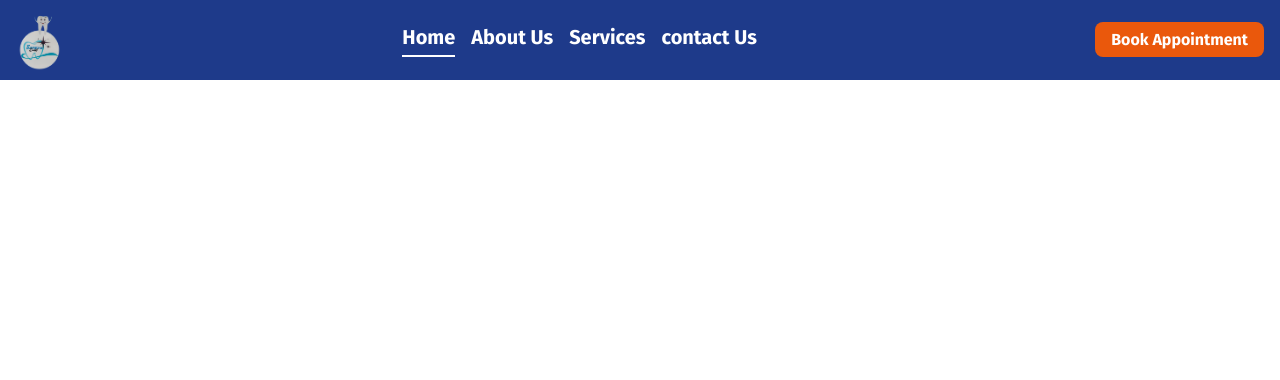
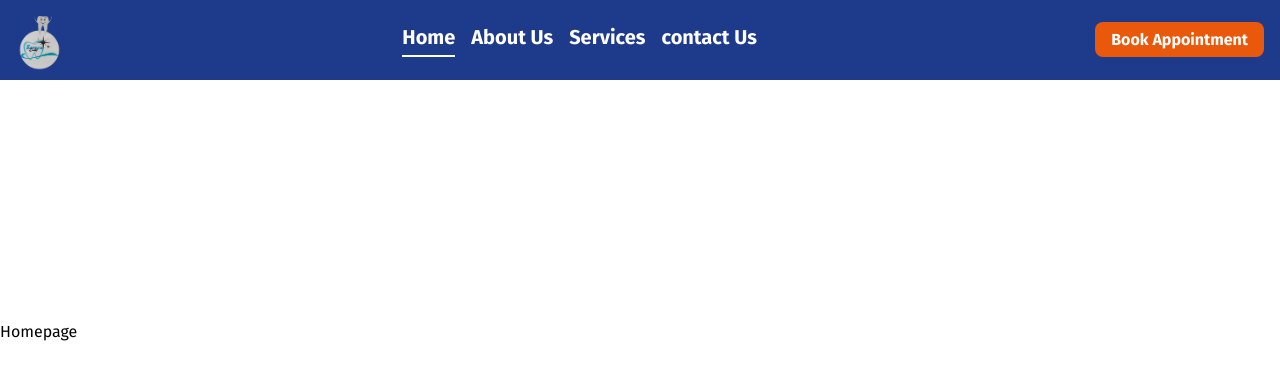
Before and after one commit to saretoduncan/sareto_dental_clinic, a React (Vite) app: page / in a window 1280 px wide. Shown: the top 380 px of the page. Built offline with nearby package versions, Linux system fonts and the light colour scheme.

Commit message:
implement router functionality

```diff
--- a/src/App.tsx
+++ b/src/App.tsx
@@ -1,4 +1,5 @@
 import NavigationBar from "./components/navbar/NavigationBar";
+import Routers from "./routers";
 
 function App() {
   return (
@@ -7,6 +8,9 @@ function App() {
         <header>
           <NavigationBar />
         </header>
+        <main>
+          <Routers />
+        </main>
       </div>
     </>
   );
--- a/src/pages/contactsPage/index.tsx
+++ b/src/pages/contactsPage/index.tsx
@@ -1,5 +1,5 @@
-const index = () => {
-  return <div>index</div>;
+const ContactsPage = () => {
+  return <div>ContactsPage</div>;
 };
 
-export default index;
+export default ContactsPage;
--- a/src/pages/servicePage/index.tsx
+++ b/src/pages/servicePage/index.tsx
@@ -1,6 +1,6 @@
 
-const Service = () => {
+const ServicesPage = () => {
   return <div>Service</div>;
 };
 
-export default Service;
+export default ServicesPage;
--- /dev/null
+++ b/src/routers/index.tsx
@@ -0,0 +1,21 @@
+import { Routes, Route } from "react-router-dom";
+import Homepage from "../pages/homePage";
+import { NavLinksData } from "../data/navigationBarData";
+import AboutPage from "../pages/aboutPage";
+import ServicesPage from "../pages/servicePage";
+import ContactsPage from "../pages/contactsPage";
+
+const Routers = () => {
+  return (
+    <>
+      <Routes>
+        <Route element={<Homepage />} path={NavLinksData.homePage.to} />
+        <Route element={<AboutPage />} path={NavLinksData.aboutPage.to} />
+        <Route element={<ServicesPage />} path={NavLinksData.servicePage.to} />
+        <Route element={<ContactsPage />} path={NavLinksData.contactPage.to} />
+      </Routes>
+    </>
+  );
+};
+
+export default Routers;
```
